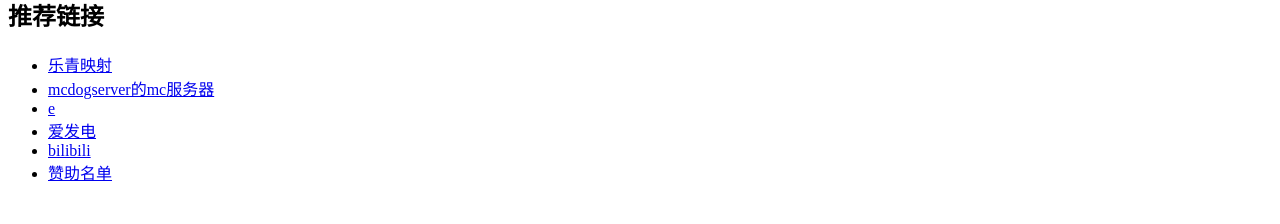
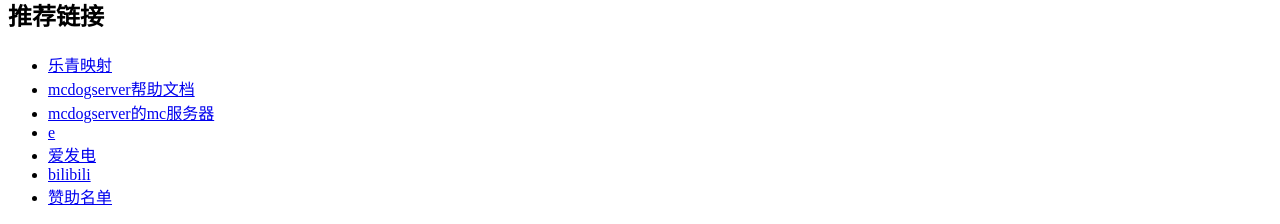
Before and after one commit to chaser114/mcdogserverwebsite.github.io, a plain HTML site: page index.html in a window 1280 px wide. Shown: the part 2796-3020 px from the top of the page. Before the commit the page ends 2996 px from the top, so only its background shows below. Drawn offline with nearby package versions, Linux system fonts and the light colour scheme.

Commit message:
Update index.html

```diff
--- a/index.html
+++ b/index.html
@@ -228,11 +228,13 @@
 </div>
 </div><div class="ct-widget widget_block" id="block-39">
 <ul>
+
 <li><a href="https://www.locyanfrp.cn/" data-type="link" data-id="https://www.locyanfrp.cn/" target="_blank" rel="noreferrer noopener">乐青映射</a></li>
-
+<li><a href="https://view.officeapps.live.com/op/view.aspx?src=https://www.mcdogserver.top/help.docx" data-type="link" data-id="help" target="_blank" rel="noreferrer noopener">mcdogserver帮助文档</a></li>
 
 
 <li><a href="mc.html" data-type="link" data-id="mc.mcdogserver.top" target="_blank" rel="noreferrer noopener">mcdogserver的mc服务器</a></li>
+
 
 
 
```
